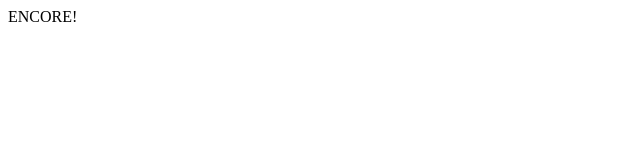
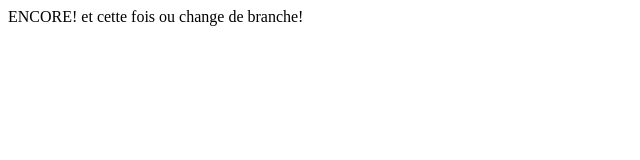
Before and after one commit to johambga/harvardcourse1, a plain HTML site: page index.html in a window 1280 px wide. Shown: the whole page, without its empty margins (0-640 px from the left). Drawn offline with Linux system fonts and the light colour scheme.

Commit message:
add text

```diff
--- a/index.html
+++ b/index.html
@@ -4,6 +4,6 @@
 		<title>TEST!</title>
 	</head>
 	<body>
-		ENCORE!
+		ENCORE! et cette fois ou change de branche!
 	</body>
 </html>
```
